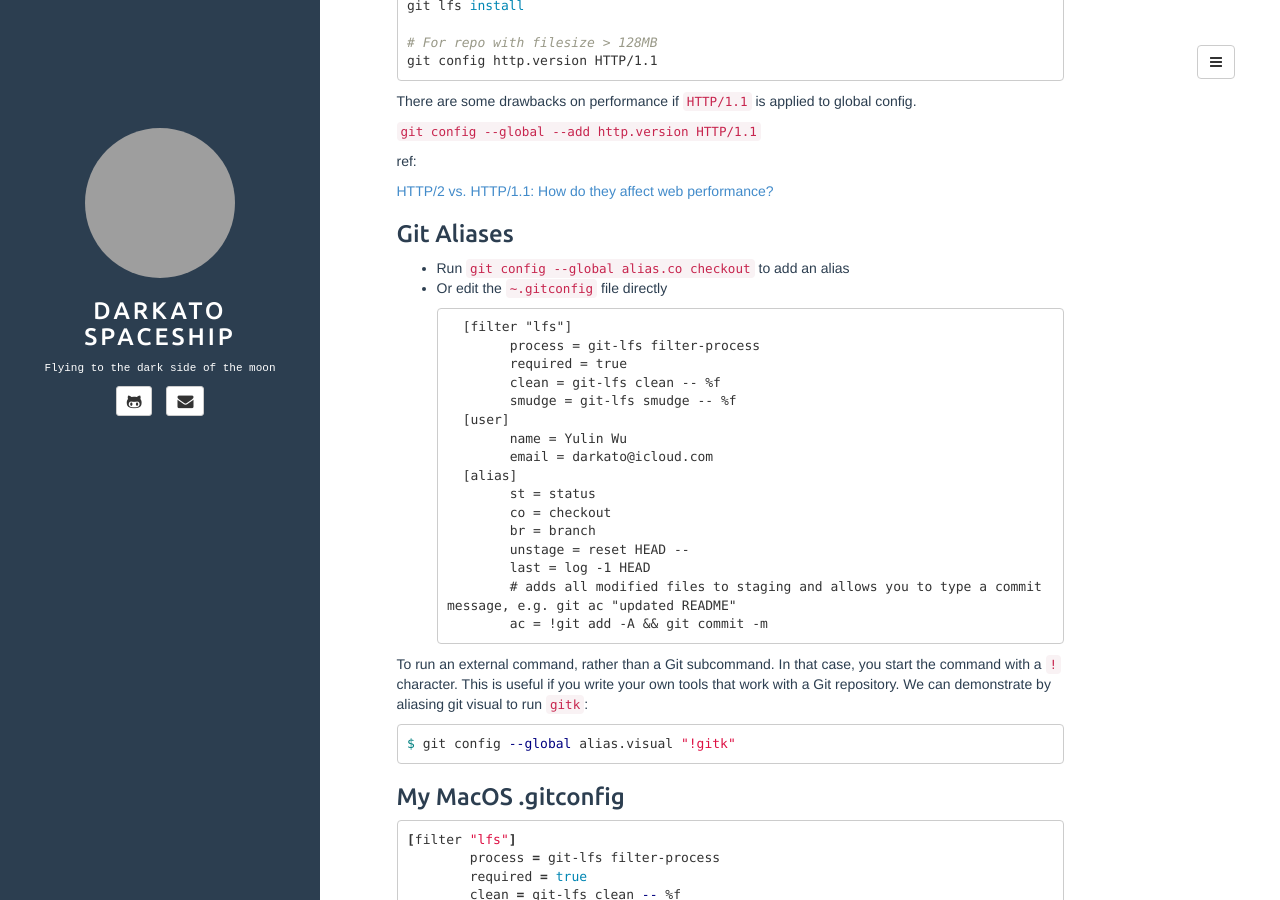
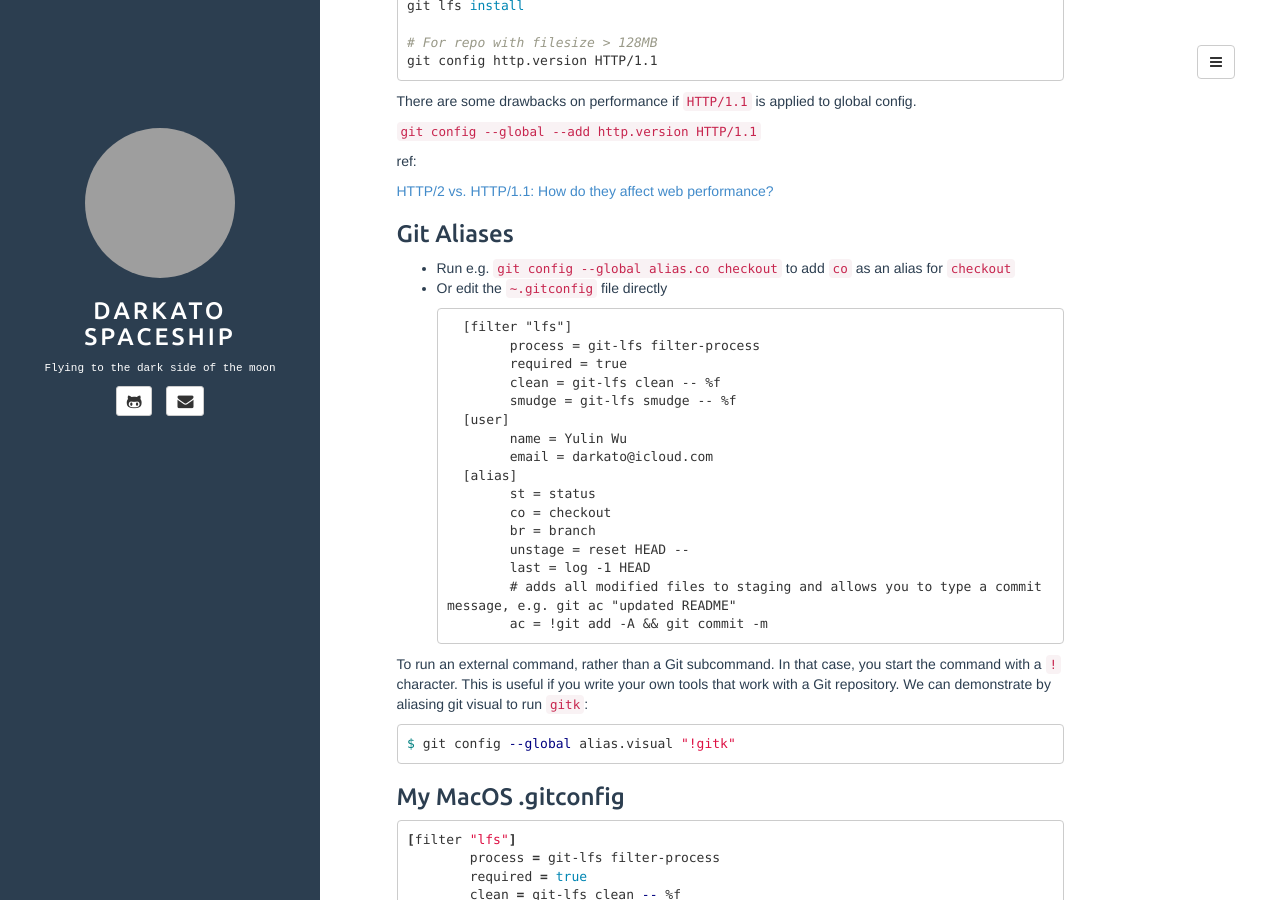
Before and after one commit to darkato42/darkato42.github.io, a Jekyll site: the page built from _posts/2022-01-08-gitconfig.md, in a window 1280 px wide and 900 px high, scrolled down 710 px. Built offline with Jekyll 4.4.1, drawn with Linux system fonts in a browser that asks for light colours; comment, search, counter and statistics services are not loaded; grey boxes are pictures that could not be loaded.

Commit message:
Update 2022-01-08-gitconfig.md

````diff
--- a/_posts/2022-01-08-gitconfig.md
+++ b/_posts/2022-01-08-gitconfig.md
@@ -56,7 +56,7 @@ ref:
 
 ### Git Aliases
 
-- Run `git config --global alias.co checkout` to add an alias
+- Run e.g. `git config --global alias.co checkout` to add `co` as an alias for `checkout`
 - Or edit the `~.gitconfig` file directly
 
     ```
````
